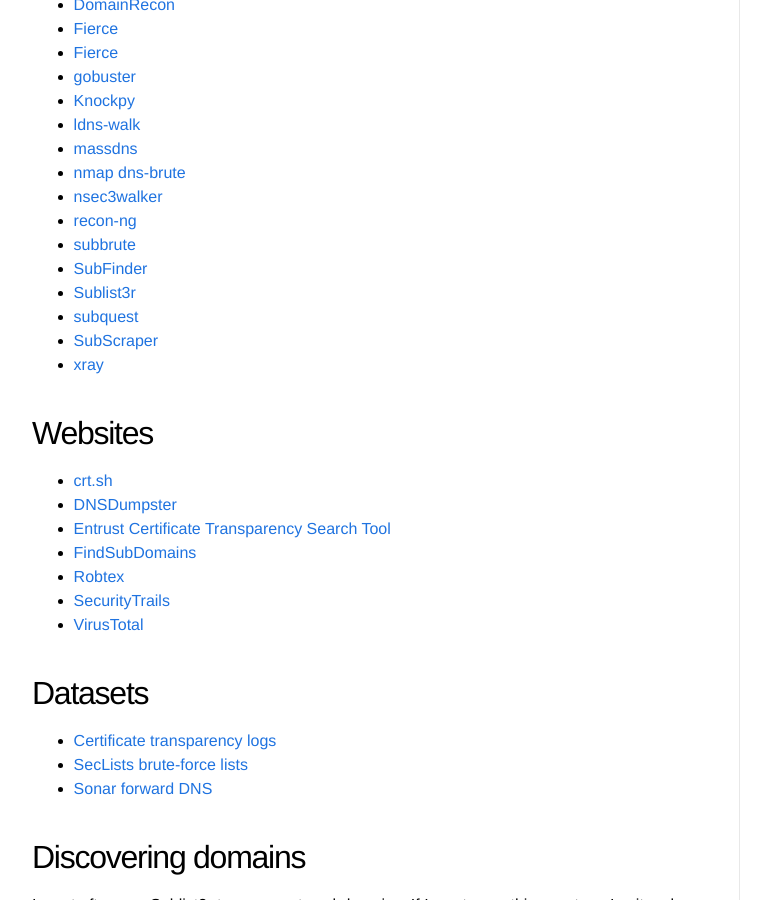
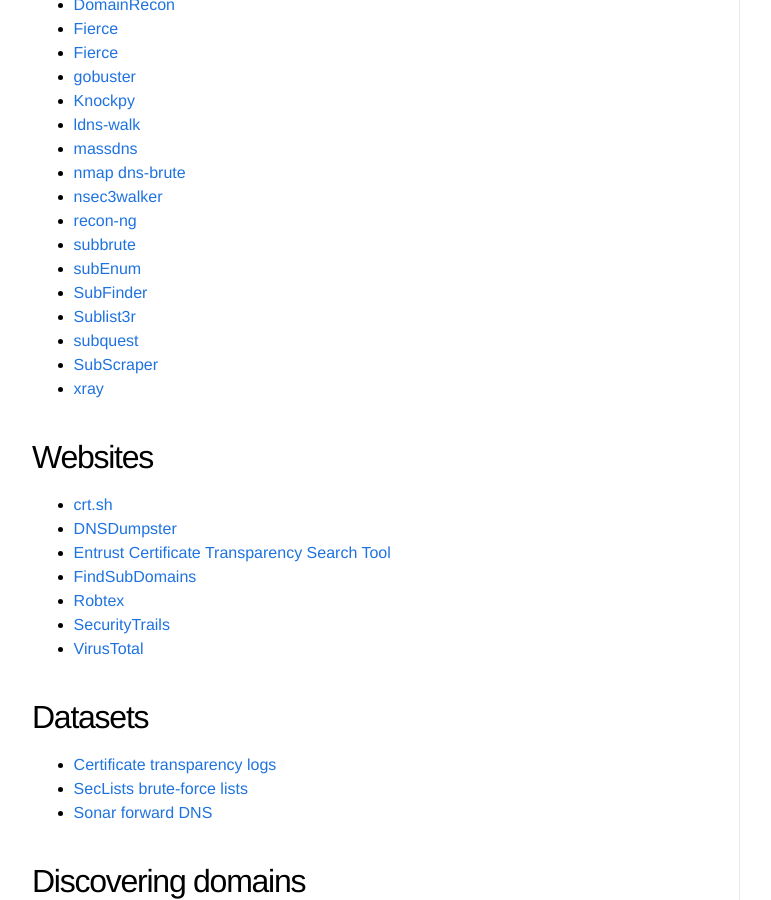
Before and after one commit to Sjord/Sjord.github.io, a Jekyll site: the page built from _posts/2018-05-29-discovering-subdomains.md, in a window 1280 px wide and 900 px high, scrolled down 737 px. Shown: the whole window, without its empty margins (108-879 px from the left). Built offline with Jekyll 4.4.1, drawn with Linux system fonts in a browser that asks for light colours.

Commit message:
Add link to subEnum

```diff
--- a/_posts/2018-05-29-discovering-subdomains.md
+++ b/_posts/2018-05-29-discovering-subdomains.md
@@ -35,6 +35,7 @@
 * [nsec3walker](https://dnscurve.org/nsec3walker.html)
 * [recon-ng](https://bitbucket.org/LaNMaSteR53/recon-ng)
 * [subbrute](https://github.com/TheRook/subbrute)
+* [subEnum](https://github.com/itsKindred/subEnum)
 * [SubFinder](https://github.com/ice3man543/subfinder)
 * [Sublist3r](https://github.com/aboul3la/Sublist3r)
 * [subquest](https://github.com/skepticfx/subquest)
```
